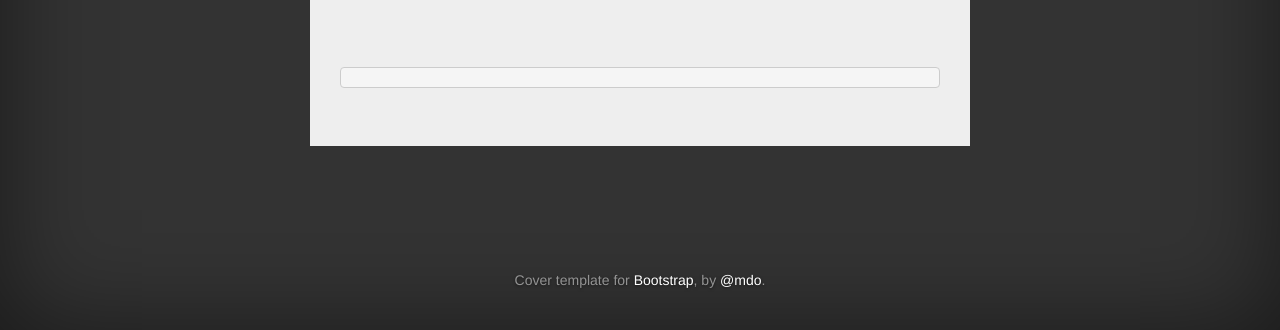
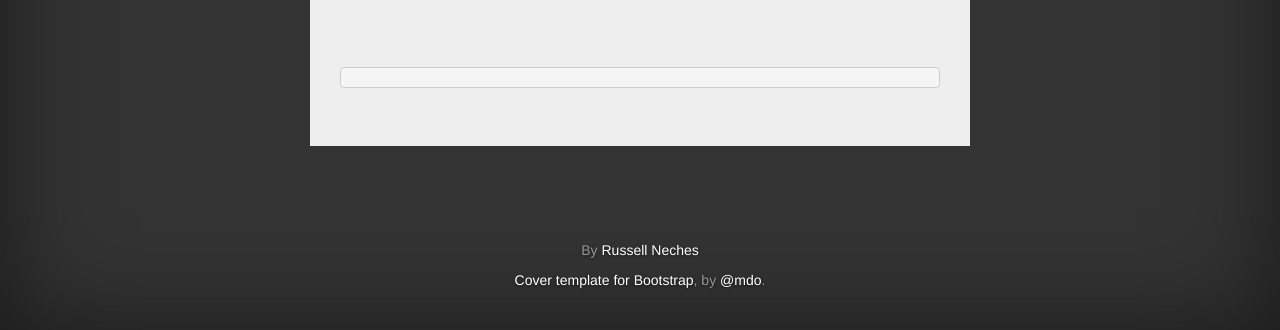
Before and after one commit to ryneches/tweet2bibTeX, a Python web app: template templates/index.html in a window 1280 px wide. Shown: the part 470-800 px from the top of the page. Run offline with Jinja, Linux system fonts and the light colour scheme; the template is opened without the code that fills it, so the values that code supplies are empty; some libraries are stand-ins or nearby versions.

Commit message:
added link to me!

```diff
--- a/templates/layout.html
+++ b/templates/layout.html
@@ -68,6 +68,7 @@
 
           <div class="mastfoot">
             <div class="inner">
+              <p>By <a href="https://twitter.com/ryneches">Russell Neches<a></p>
               <p>Cover template for <a href="http://getbootstrap.com">Bootstrap</a>, by <a href="https://twitter.com/mdo">@mdo</a>.</p>
             </div>
           </div>
```
